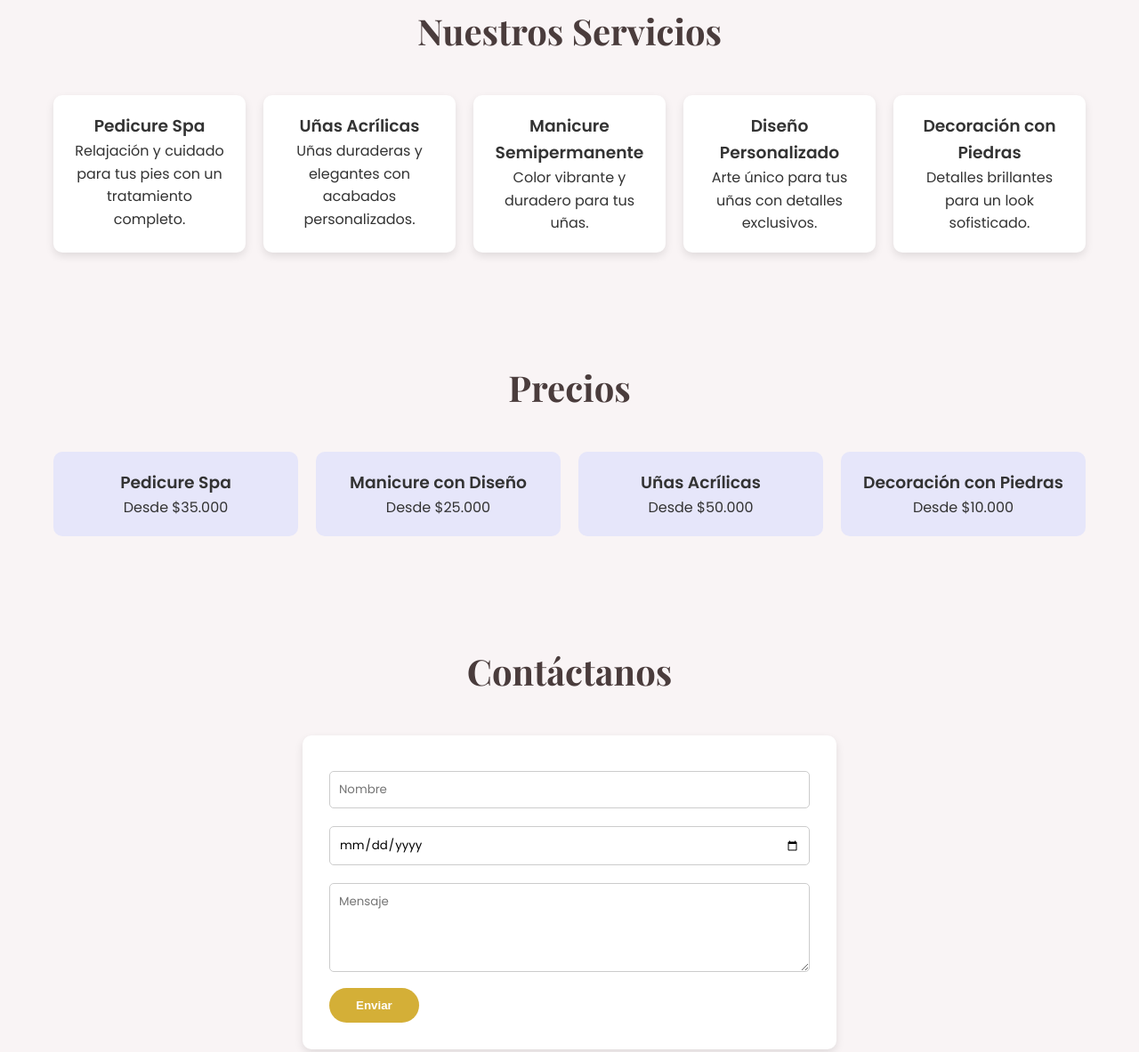
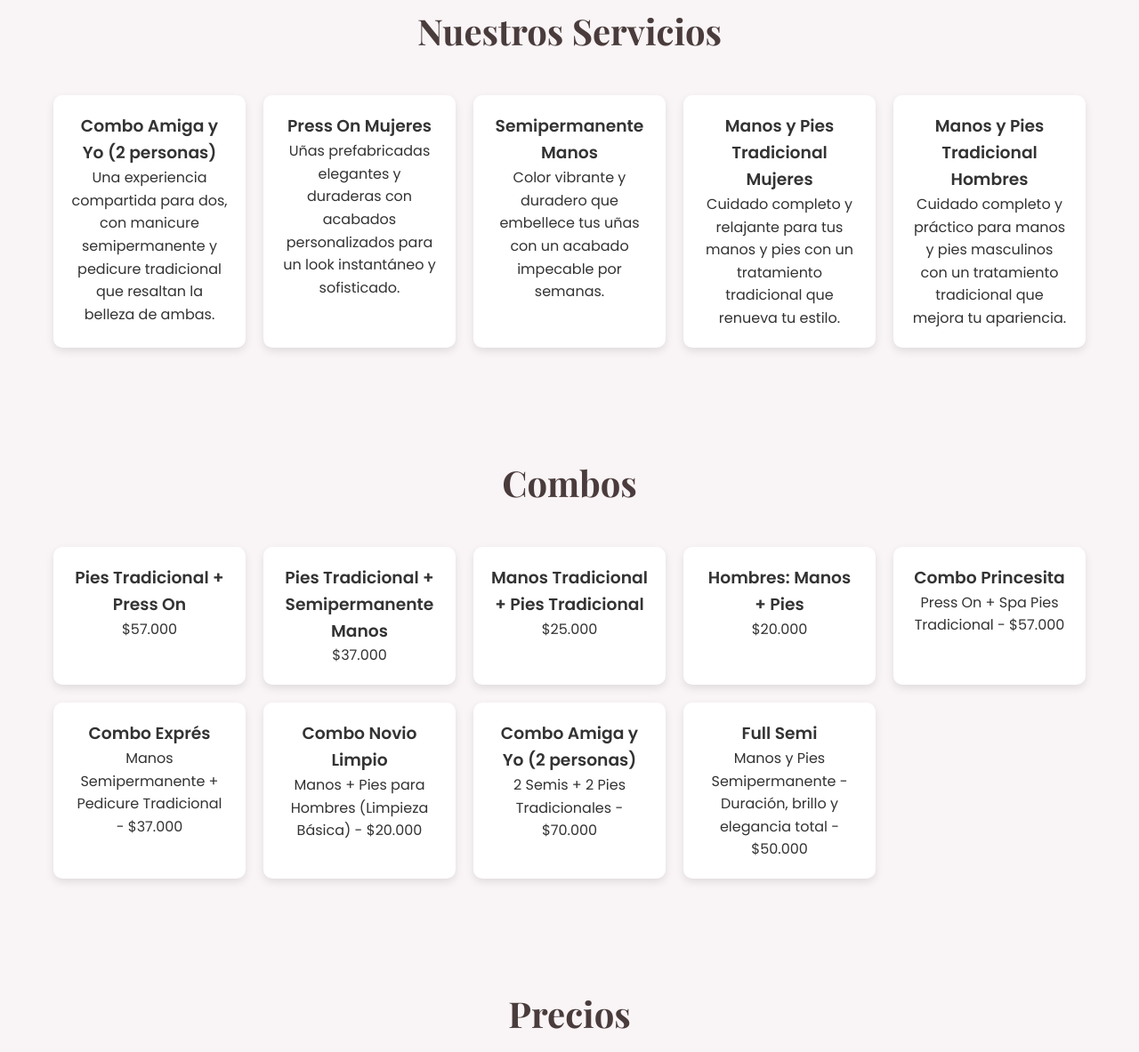
Before and after one commit to Emilianoking/Unass, a plain HTML site: page index.html in a window 1280 px wide. Shown: the part 1287-2470 px from the top of the page at 89% size. Drawn offline with nearby package versions, Linux system fonts and the light colour scheme.

Commit message:
ultimos retoques

```diff
--- a/index.html
+++ b/index.html
@@ -18,6 +18,7 @@
       <li><a href="#home">Inicio</a></li>
       <li><a href="#gallery">Galería</a></li>
       <li><a href="#services">Servicios</a></li>
+      <li><a href="#combos">Combos</a></li>
       <li><a href="#prices">Precios</a></li>
       <li><a href="#contact">Contacto</a></li>
     </ul>
@@ -48,26 +49,68 @@
     <h2>Nuestros Servicios</h2>
     <div class="services-grid">
       <div class="service-item">
-        <h3>Pedicure Spa</h3>
-        <p>Relajación y cuidado para tus pies con un tratamiento completo.</p>
+        <h3>Combo Amiga y Yo (2 personas)</h3>
+        <p>Una experiencia compartida para dos, con manicure semipermanente y pedicure tradicional que resaltan la belleza de ambas.</p>
       </div>
       <div class="service-item">
-        <h3>Uñas Acrílicas</h3>
-        <p>Uñas duraderas y elegantes con acabados personalizados.</p>
+        <h3>Press On Mujeres</h3>
+        <p>Uñas prefabricadas elegantes y duraderas con acabados personalizados para un look instantáneo y sofisticado.</p>
       </div>
       <div class="service-item">
-        <h3>Manicure Semipermanente</h3>
-        <p>Color vibrante y duradero para tus uñas.</p>
+        <h3>Semipermanente Manos</h3>
+        <p>Color vibrante y duradero que embellece tus uñas con un acabado impecable por semanas.</p>
       </div>
       <div class="service-item">
-        <h3>Diseño Personalizado</h3>
-        <p>Arte único para tus uñas con detalles exclusivos.</p>
+        <h3>Manos y Pies Tradicional Mujeres</h3>
+        <p>Cuidado completo y relajante para tus manos y pies con un tratamiento tradicional que renueva tu estilo.</p>
       </div>
       <div class="service-item">
-        <h3>Decoración con Piedras</h3>
-        <p>Detalles brillantes para un look sofisticado.</p>
+        <h3>Manos y Pies Tradicional Hombres</h3>
+        <p>Cuidado completo y práctico para manos y pies masculinos con un tratamiento tradicional que mejora tu apariencia.</p>
       </div>
+    </div>
+  </section>
 
+  <!-- Combos -->
+  <section id="combos">
+    <h2>Combos</h2>
+    <div class="services-grid">
+      <div class="service-item">
+        <h3>Pies Tradicional + Press On</h3>
+        <p>$57.000</p>
+      </div>
+      <div class="service-item">
+        <h3>Pies Tradicional + Semipermanente Manos</h3>
+        <p>$37.000</p>
+      </div>
+      <div class="service-item">
+        <h3>Manos Tradicional + Pies Tradicional</h3>
+        <p>$25.000</p>
+      </div>
+      <div class="service-item">
+        <h3>Hombres: Manos + Pies</h3>
+        <p>$20.000</p>
+      </div>
+      <div class="service-item">
+        <h3>Combo Princesita</h3>
+        <p>Press On + Spa Pies Tradicional - $57.000</p>
+      </div>
+      <div class="service-item">
+        <h3>Combo Exprés</h3>
+        <p>Manos Semipermanente + Pedicure Tradicional - $37.000</p>
+      </div>
+      <div class="service-item">
+        <h3>Combo Novio Limpio</h3>
+        <p>Manos + Pies para Hombres (Limpieza Básica) - $20.000</p>
+      </div>
+      <div class="service-item">
+        <h3>Combo Amiga y Yo (2 personas)</h3>
+        <p>2 Semis + 2 Pies Tradicionales - $70.000</p>
+      </div>
+      <div class="service-item">
+        <h3>Full Semi</h3>
+        <p>Manos y Pies Semipermanente - Duración, brillo y elegancia total - $50.000</p>
+      </div>
     </div>
   </section>
 
@@ -76,20 +119,28 @@
     <h2>Precios</h2>
     <div class="prices-grid">
       <div class="price-item">
-        <h3>Pedicure Spa</h3>
-        <p>Desde $35.000</p>
+        <h3>Manos Hombres (Tradicional)</h3>
+        <p>$12.000</p>
       </div>
       <div class="price-item">
-        <h3>Manicure con Diseño</h3>
-        <p>Desde $25.000</p>
+        <h3>Pies Hombres</h3>
+        <p>$15.000</p>
       </div>
       <div class="price-item">
-        <h3>Uñas Acrílicas</h3>
-        <p>Desde $50.000</p>
+        <h3>Press On Mujeres</h3>
+        <p>$50.000 <em>(Promo este mes: $30.000)</em></p>
       </div>
       <div class="price-item">
-        <h3>Decoración con Piedras</h3>
-        <p>Desde $10.000</p>
+        <h3>Semipermanente Manos</h3>
+        <p>$30.000 <em>(Promo este mes: $20.000 - ¡Excelente precio!)</em></p>
+      </div>
+      <div class="price-item">
+        <h3>Tradicional Manos Mujeres</h3>
+        <p>$12.000</p>
+      </div>
+      <div class="price-item">
+        <h3>Tradicional Pies Mujeres</h3>
+        <p>$15.000</p>
       </div>
     </div>
   </section>
```
